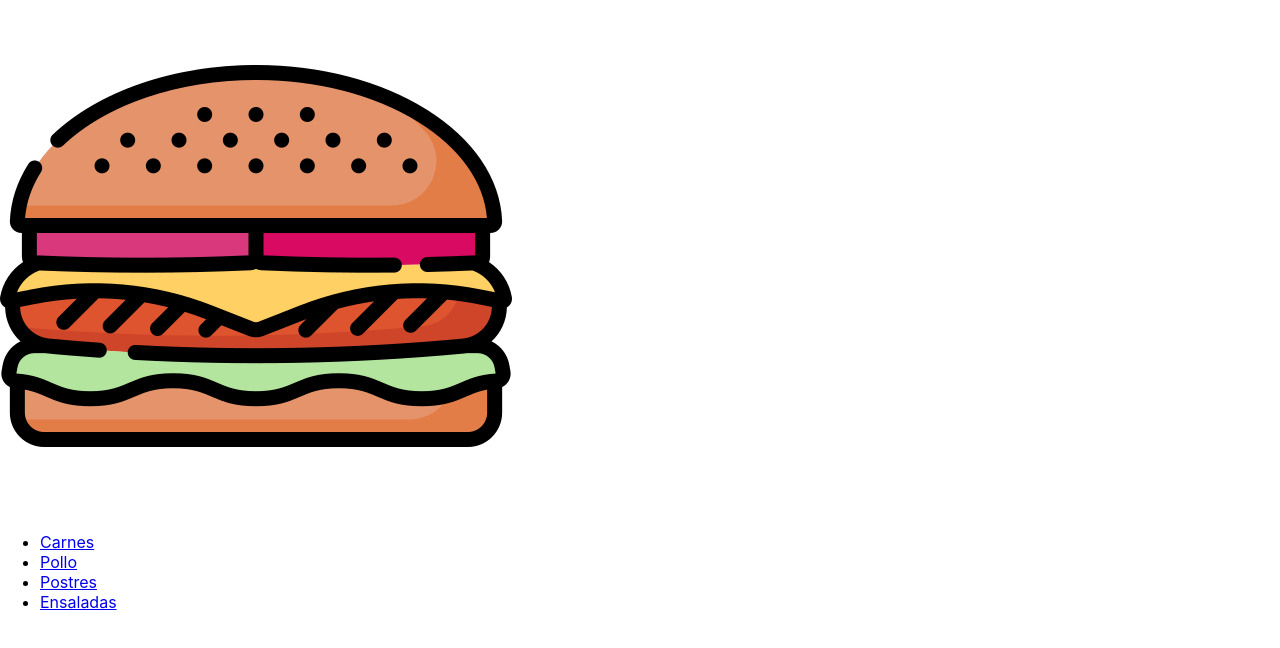
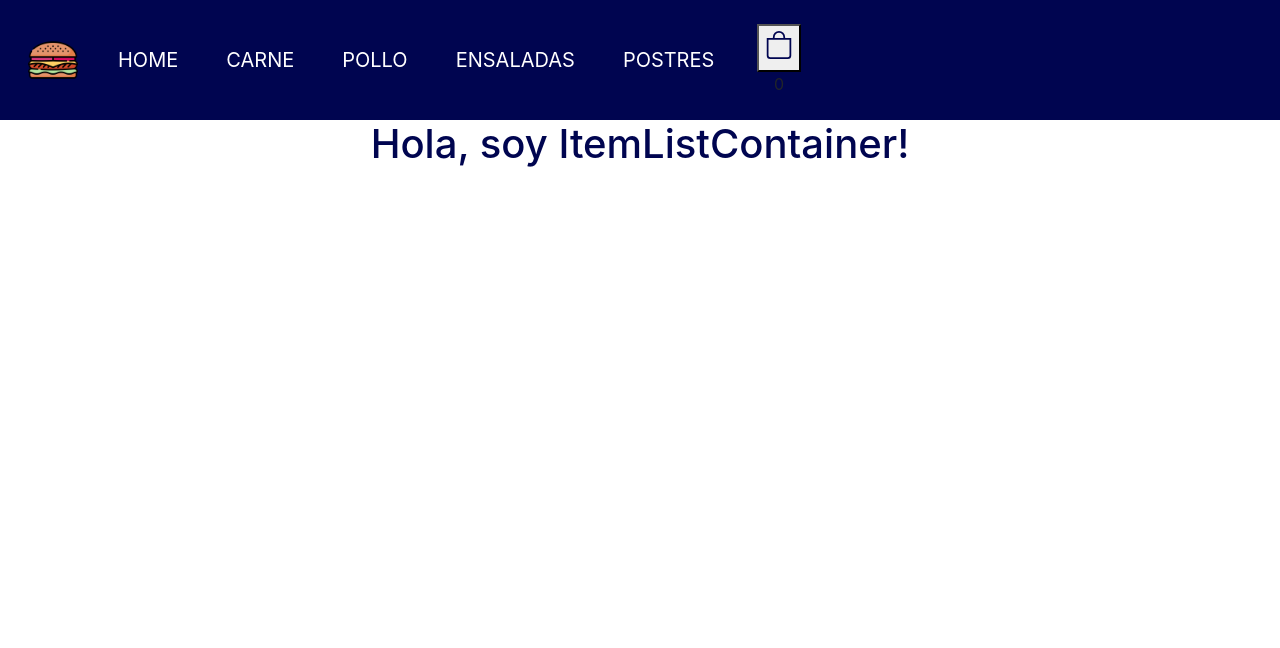
Before and after one commit to Shaggie1990/shaggieburguer, a React (Vite) app: page / in a window 1280 px wide. Shown: the top 648 px of the page. Built offline with nearby package versions, Linux system fonts and the light colour scheme.

Commit message:
se agrega estilos en header e ItemListContainer

```diff
--- a/index.html
+++ b/index.html
@@ -8,6 +8,7 @@
   </head>
   <body>
     <div id="root"></div>
+    <link rel="stylesheet" href="https://cdn.jsdelivr.net/npm/bootstrap-icons@1.8.1/font/bootstrap-icons.css">
     <script type="module" src="/src/main.jsx"></script>
   </body>
 </html>
--- a/package.json
+++ b/package.json
@@ -8,8 +8,11 @@
     "preview": "vite preview"
   },
   "dependencies": {
+    "bootstrap": "^5.1.3",
     "react": "^18.0.0",
-    "react-dom": "^18.0.0"
+    "react-bootstrap": "^2.4.0",
+    "react-dom": "^18.0.0",
+    "react-icons": "^4.3.1"
   },
   "devDependencies": {
     "@types/react": "^18.0.0",
--- a/src/App.jsx
+++ b/src/App.jsx
@@ -1,12 +1,18 @@
+
+
 import NavBar from "./components/NavBar/NavBar";
+import ItemListContainer from "./components/ItemListContainer/ItemListContainer";
 
 import './App.css';
+import 'bootstrap/dist/css/bootstrap.min.css';
+
 
 function App() {
   return (
-
+    <div className="App">
       <NavBar/>
-
+      <ItemListContainer greeting="Hola, soy ItemListContainer!"/>
+    </div>
   );
 }
 
--- /dev/null
+++ b/src/components/CartWidget/CartWidget.css
@@ -0,0 +1,3 @@
+.cart h3{
+    color:rgb(0, 5, 80);
+}
--- /dev/null
+++ b/src/components/CartWidget/CartWidget.jsx
@@ -0,0 +1,12 @@
+import { BsBag } from "react-icons/bs";
+import '../CartWidget/CartWidget.css';
+
+
+export default function CartWidget() {
+    return (
+        <div className="cart">
+            <button className="cart__btn"><h3> <BsBag /> </h3></button>
+            <span className="cart__counter">0</span>
+        </div>
+    );
+}
--- a/src/components/ItemListContainer/ItemListContainer.css
+++ b/src/components/ItemListContainer/ItemListContainer.css
@@ -0,0 +1,3 @@
+.itemListContainer__title{
+    color: rgb(0, 5, 80);
+}
--- a/src/components/ItemListContainer/ItemListContainer.jsx
+++ b/src/components/ItemListContainer/ItemListContainer.jsx
@@ -0,0 +1,10 @@
+
+import '../ItemListContainer/ItemListContainer.css';
+
+export default function ItemListContainer({greeting}) {
+    return (
+        <div className="itemListContainer">
+            <h1 className="itemListContainer__title" >{greeting}</h1>
+        </div>
+    );
+}
--- a/src/components/NavBar/NavBar.css
+++ b/src/components/NavBar/NavBar.css
@@ -0,0 +1,32 @@
+.header {
+    width: 100%;
+    display: flex;
+    align-items: center;
+    justify-content: space-between;
+    background-color: rgb(0, 5, 80);
+    font-size: 1rem;
+    padding: 1rem;
+    flex-flow: row wrap;
+}
+
+
+.header__img {
+    width: 50px;
+}
+
+
+
+.navBar__list {
+    display: flex;
+    flex-flow: row wrap;
+}
+.navBar__item {
+    list-style: none;
+    margin: 0 1rem;
+}
+.navBar__link {
+    text-decoration: none;
+    color: white;
+    text-transform: uppercase;
+    font-size: 20px;
+}
--- a/src/components/NavBar/NavBar.jsx
+++ b/src/components/NavBar/NavBar.jsx
@@ -1,21 +1,43 @@
+import { Container, Nav, Navbar, NavDropdown } from 'react-bootstrap';
 import logo from '../../images/logo_chico.png';
+import CartWidget from '../CartWidget/CartWidget';
+
 import '../NavBar/NavBar.css';
 
 
 function NavBar() {
     return (
         <header className="header">
-            <a className="header__logo" href="">
+            {/*<a className="header__logo" href="">
                 <img className="header__img" src={logo} alt="" />
             </a>
             <nav className="navBar">
                 <ul className="navBar__list">
-                    <li className="navBar__item"><a className="navBar__link" href="#">Carnes</a></li>
+                    <li className="navBar__item"><a   href="#">Carnes</a></li>
                     <li className="navBar__item"><a className="navBar__link" href="#">Pollo</a></li>
                     <li className="navBar__item"><a className="navBar__link" href="#">Postres</a></li>
                     <li className="navBar__item"><a className="navBar__link" href="#">Ensaladas</a></li>
                 </ul>
-            </nav>
+            </nav>*/}
+
+                <Navbar expand="lg">
+                    <Container>
+                        <Navbar.Brand href="#home"><img className="header__img" src={logo} alt="" /></Navbar.Brand>
+                        <Navbar.Toggle aria-controls="basic-navbar-nav" />
+                            <Navbar.Collapse id="basic-navbar-nav">
+                                <Nav className="navBar">
+                                    <Nav.Link className="navBar__item"><a className="navBar__link" href="#">Home</a></Nav.Link>
+                                    <Nav.Link className="navBar__item"><a className="navBar__link" href="#">Carne</a></Nav.Link>
+                                    <Nav.Link className="navBar__item"><a className="navBar__link" href="#">Pollo</a></Nav.Link>
+                                    <Nav.Link className="navBar__item"><a className="navBar__link" href="#">Ensaladas</a></Nav.Link>
+                                    <Nav.Link className="navBar__item"><a className="navBar__link" href="#">Postres</a></Nav.Link>
+                                </Nav>
+                            </Navbar.Collapse>
+                    </Container>
+                    <CartWidget/>
+
+                </Navbar>
+
         </header>
     );
 }
```
Also changed, not shown: 1 other file (tests, documents, lock files or other folders).
